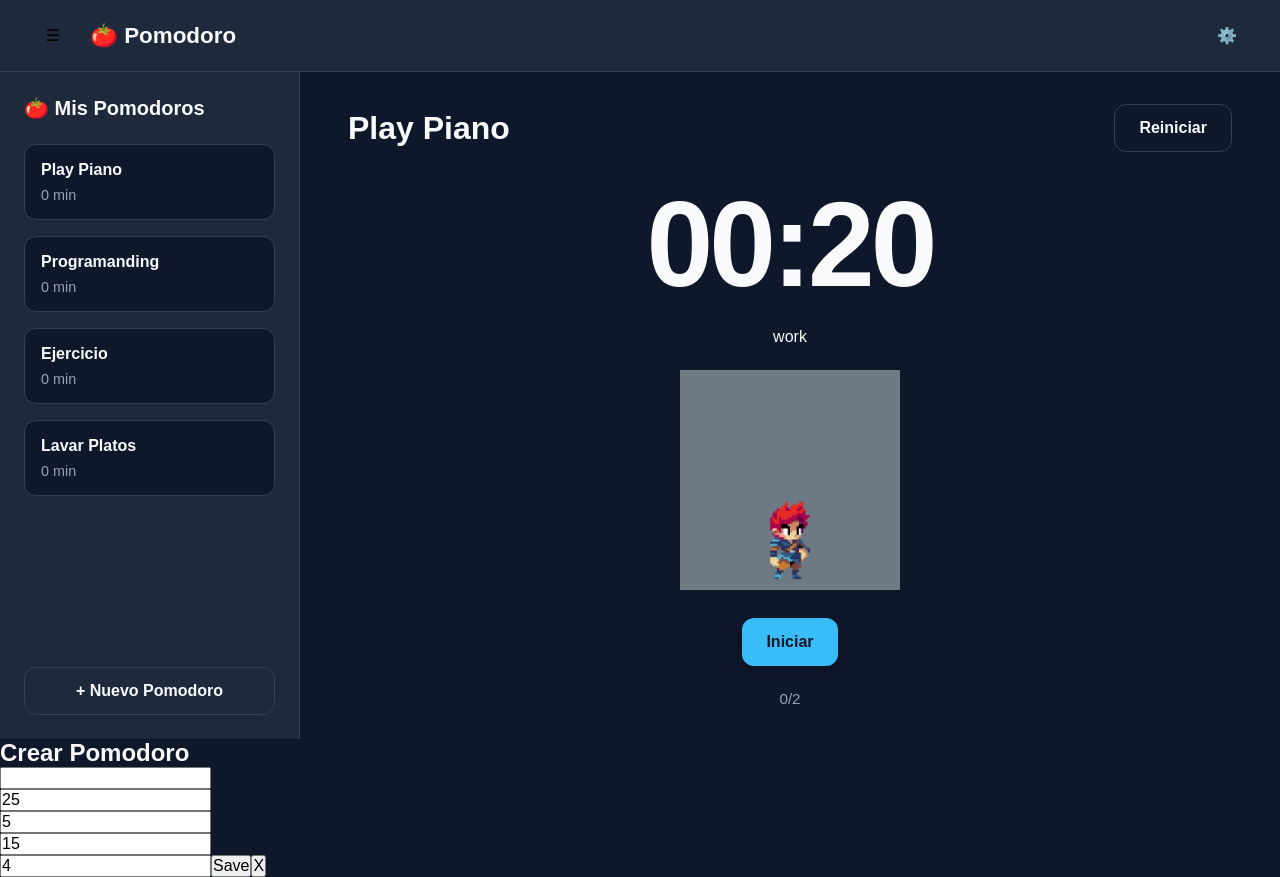
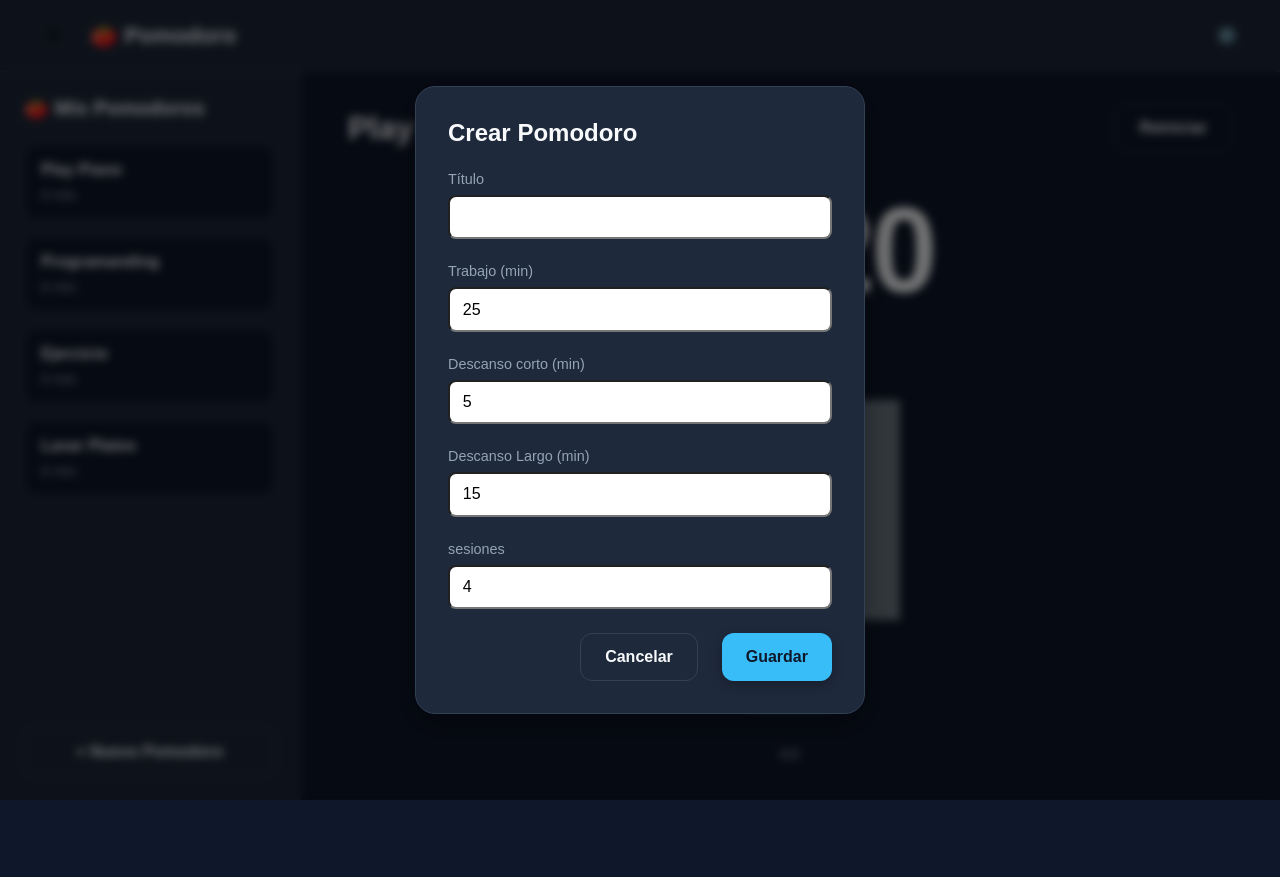
Before and after one commit to Neiyher/pomodoro, a React (Vite) app: page / in a window 1280 px wide. Both pictures are taken after a click on the button "+ Nuevo Pomodoro". After the commit the page ends 800 px from the top, so only its background shows below. Built offline with nearby package versions, Linux system fonts and the light colour scheme.

Commit message:
style: redesign create pomodoro modal

```diff
--- a/src/components/CreatePomodoroModal/CreatePomodoroModal.css
+++ b/src/components/CreatePomodoroModal/CreatePomodoroModal.css
@@ -0,0 +1,68 @@
+.modalOverlay {
+    position: fixed;
+    inset: 0;
+
+    display: flex;
+    justify-content: center;
+    align-items: center;
+
+    background: rgba(0,0,0,.55);
+    backdrop-filter: blur(4px);
+
+    z-index: 1000;
+}
+.modal {
+    width: min(450px, 90vw);
+
+    background: var(--color-surface);
+
+    border: 1px solid var(--color-border);
+
+    border-radius: var(--radius-lg);
+
+    padding: 2rem;
+
+    box-shadow: var(--shadow-md);
+
+    display: flex;
+    flex-direction: column;
+
+    gap: 1.5rem;
+}
+.formGroup {
+    display: flex;
+    flex-direction: column;
+
+    gap: .5rem;
+}
+.formContent {
+    display: flex;
+    flex-direction: column;
+
+    gap: 1.5rem;
+}
+.modalActions {
+    display: flex;
+
+    justify-content: flex-end;
+
+    gap: 1.5rem;
+}
+.formGroup input {
+    width: 100%;
+
+    box-sizing: border-box;
+    padding: .7rem .8rem;
+    border-radius: .5rem;
+}
+.formGroup input:focus{
+    outline: none;
+    border-color: var(--color-primary);
+
+    box-shadow: 0 0 0 3px rgba(56,189,248,.25);
+}
+label{
+    font-size: .9rem;
+    font-weight: 500;
+    color: var(--color-text-light);
+}
--- a/src/components/CreatePomodoroModal/CreatePomodoroModal.tsx
+++ b/src/components/CreatePomodoroModal/CreatePomodoroModal.tsx
@@ -1,3 +1,4 @@
+import './CreatePomodoroModal.css'
 import { useState } from 'react'
 import type { Pomodoro } from '../../types/Pomodoro';
 
@@ -43,30 +44,59 @@ export default function CreatePomodoroModal({setIsCreateModalOpen, onCreatePomod
     }
 
     return (
-        <div>
+        <div className="modalOverlay">
+            <div className='modal'>
                 <h2>Crear Pomodoro</h2>
+                <div className="formGroup">
+                    <label htmlFor="title">Título</label>
                     <input
+                    id="title"
                     type="text"
                     value={title}
                     onChange={(e) => {setTitle(e.target.value)}}/>
+                </div>
+
+                <div className="formContent">
+                    <div className="formGroup">
+                        <label htmlFor="workTime">Trabajo (min)</label>
                         <input
+                            id="workTime"
                             type="number"
                             value={workTime}
                             onChange={(e) => setWorkTime(Number(e.target.value))}/>
+                    </div>
+
+                    <div className="formGroup">
+                        <label htmlFor="breakTime">Descanso corto (min)</label>
                         <input
+                            id="breakTime"
                             type="number"
                             value={breakTime}
                             onChange={(e) => {setBreakTime(Number(e.target.value))}}/>
+                    </div>
+                    <div className="formGroup">
+                        <label htmlFor="longBreakTime">Descanso Largo (min)</label>
                         <input
+                            id="longBreakTime"
                             type="number"
                             value={longBreakTime}
                             onChange={(e) => {setLongBreakTime(Number(e.target.value))}}/>
+                    </div>
+                    <div className="formGroup">
+                        <label htmlFor="targetPomodoros">sesiones </label>
                         <input
+                            id="targetPomodoros"
                             type="number"
                             value={targetPomodoros}
                             onChange={(e) => {setTargetPomodoros(Number(e.target.value))}}/>
-            <button onClick={save}>Save</button>
-            <button onClick={handleClose}>X</button>
+                    </div>
+                </div>
+                <div className="modalActions">
+                    <button onClick={handleClose} className="button button--secondary">Cancelar</button>
+
+                    <button onClick={save} className="button button--primary">Guardar</button>
+                </div>
+            </div>
         </div>
     );
 }
```
Also changed, not shown: texto.txt (deleted). Lines whose indentation alone changed are shown as unchanged.
